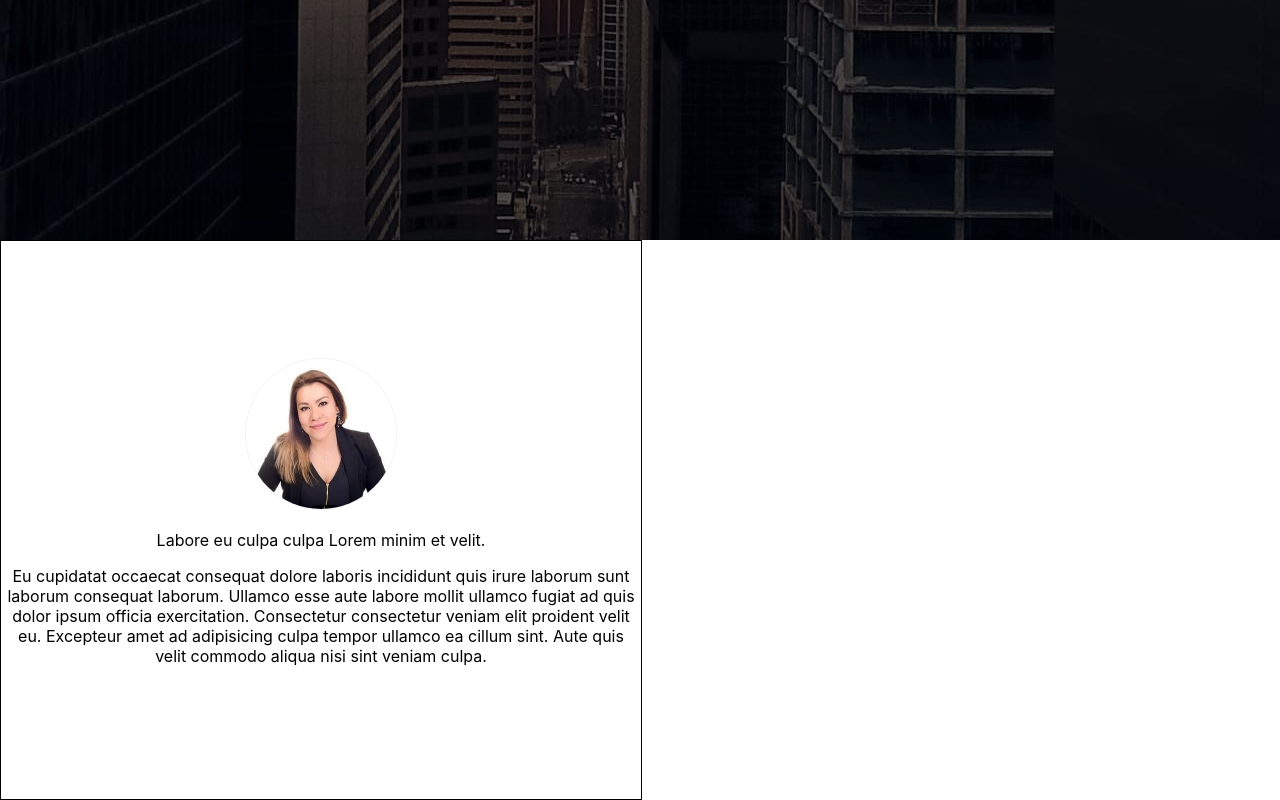
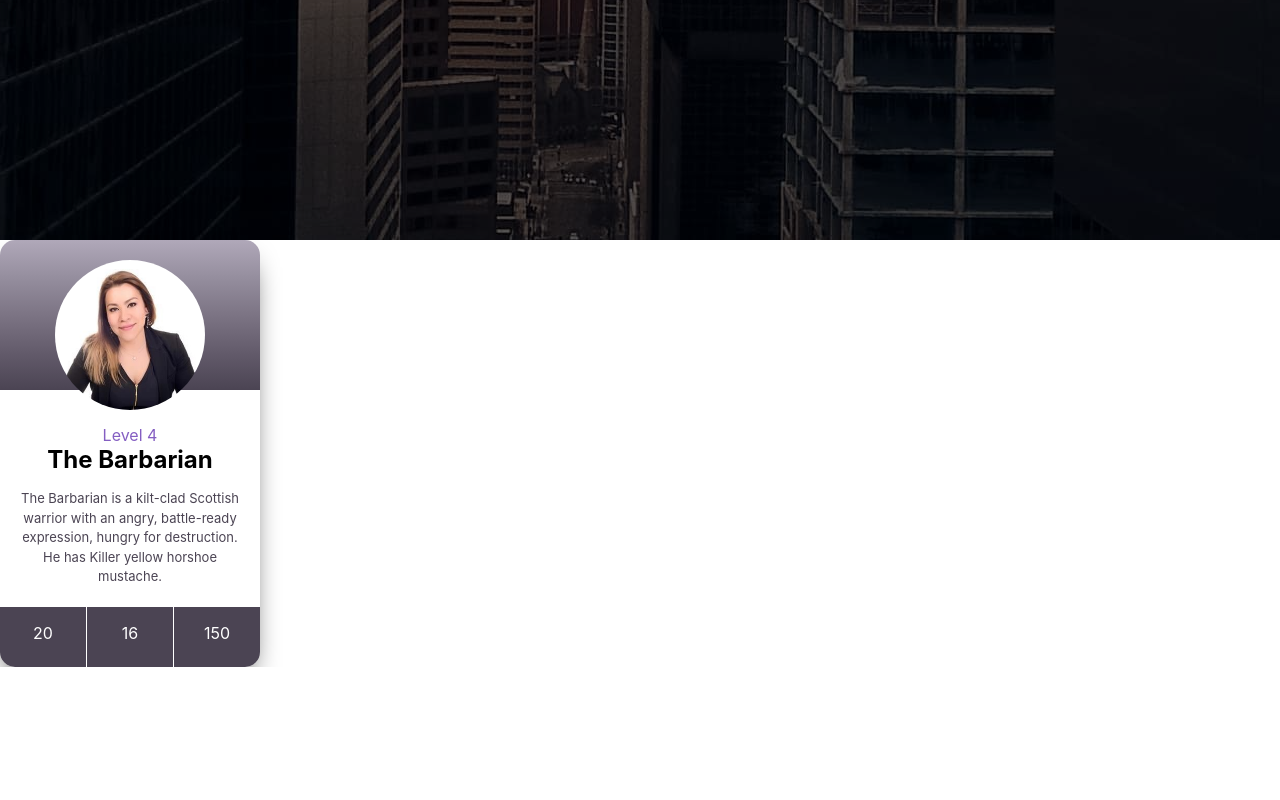
Before and after one commit to ArizonaMangoJuice/Home-Brokers, a React (Create React App) app: page / in a window 1280 px wide. Shown: the part 560-1360 px from the top of the page. After the commit the page ends 1227 px from the top, so only its background shows below. Built offline with nearby package versions, Linux system fonts and the light colour scheme.

Commit message:
created card for person

```diff
--- a/src/App.js
+++ b/src/App.js
@@ -3,14 +3,14 @@ import logo from './logo.svg';
 import './App.css';
 import Header from './components/Header/Header';
 import Jumbotron from './components/Jumbotron/Jumbotron';
-import Me from './components/Me/Me';
+import Card from './components/Card/Card';
 
 function App() {
   return (
     <div className="App">
       <Header />
       <Jumbotron />
-      <Me />
+      <Card />
     </div>
   );
 }
```
